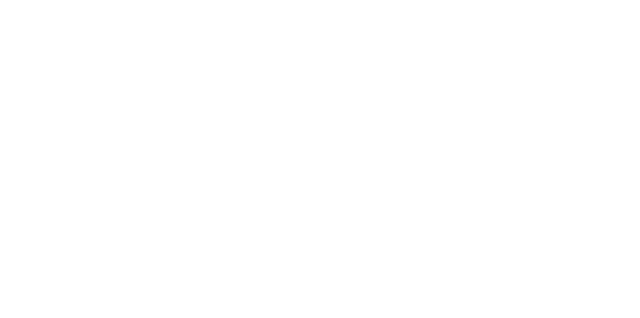
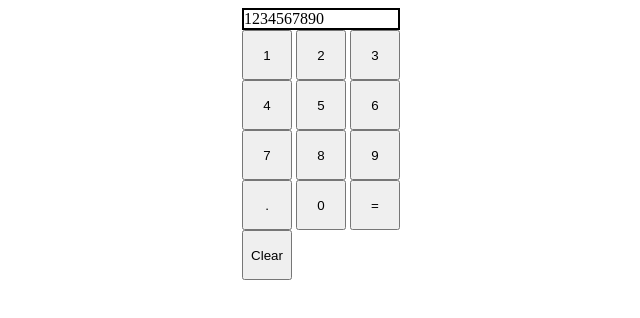
Before and after one commit to jacobmrivera/calculator, a plain HTML site: page index.html in a window 1280 px wide. Shown: the whole page, without its empty margins (319-959 px from the left). Drawn offline with Linux system fonts and the light colour scheme.

Commit message:
Add functions that allow numbered buttons to add digit to results div

```diff
--- a/index.css
+++ b/index.css
@@ -0,0 +1,18 @@
+
+body {
+    display: flex;
+    flex-direction: column;
+    align-items: center;
+}
+
+
+#results{
+    border-style: solid;
+    border-color: black;
+    border-width: 2px;
+}
+
+button {
+    width: 50px;
+    height: 50px;
+}
--- a/index.html
+++ b/index.html
@@ -4,11 +4,41 @@
   <meta charset="UTF-8">
   <script src="index.js" defer></script>
   <link rel="stylesheet" href="index.css">
-  <title>Etch-A-Sketch</title>
+  <title>Calculator</title>
 </head>
 
 <body>
 
+    <div id="calculator">
+        <div id="results">1234567890</div>
+        <div id="buttons">
+            <div class="row">
+                <button id="1" onclick="pressNum('1')">1</button>
+                <button id="2" onclick="pressNum('2')">2</button>
+                <button id="3" onclick="pressNum('3')">3</button>
+            </div>
+            <div class="row">
+                <button id="4" onclick="pressNum('4')">4</button>
+                <button id="5" onclick="pressNum('5')">5</button>
+                <button id="6" onclick="pressNum('6')">6</button>
+            </div>
+            <div class="row">
+                <button id="7" onclick="pressNum('7')">7</button>
+                <button id="8" onclick="pressNum('8')">8</button>
+                <button id="9" onclick="pressNum('9')">9</button>
+            </div>
+            <div class="row">
+                <button id="dot">.</button>
+                <button id="0" onclick="pressNum('0')">0</button>
+                <button id="equal">=</button>
+            </div>
+            <div class="row">
+                <button id="clear">Clear</button>
+            </div>
+        </div>
+
+    </div>
+
 </body>
 
 </html>
--- a/index.js
+++ b/index.js
@@ -0,0 +1,36 @@
+const add = function(a, b) {
+    return a + b;
+  };
+
+const subtract = function(a, b) {
+	return a - b;
+};
+
+const multiply = function(a, b) {
+    return a * b;
+};
+
+const divide = function(a, b) {
+    return a / b;
+};
+
+function operate (func, a, b) {
+    return (func(a ,b));
+}
+
+
+function pressNum (num) {
+    if (c === 'a') {
+        firstNumString = firstNumString + num;
+        document.querySelector('#results').textContent = firstNumString;
+    } else if (c === 'b') {
+        secondNumString = secondNumString + num;
+        document.querySelector('#results').textContent = secondNumString;
+
+    }
+}
+
+let c = 'a';
+
+let firstNumString = "";
+let secondNumString = "";
```
